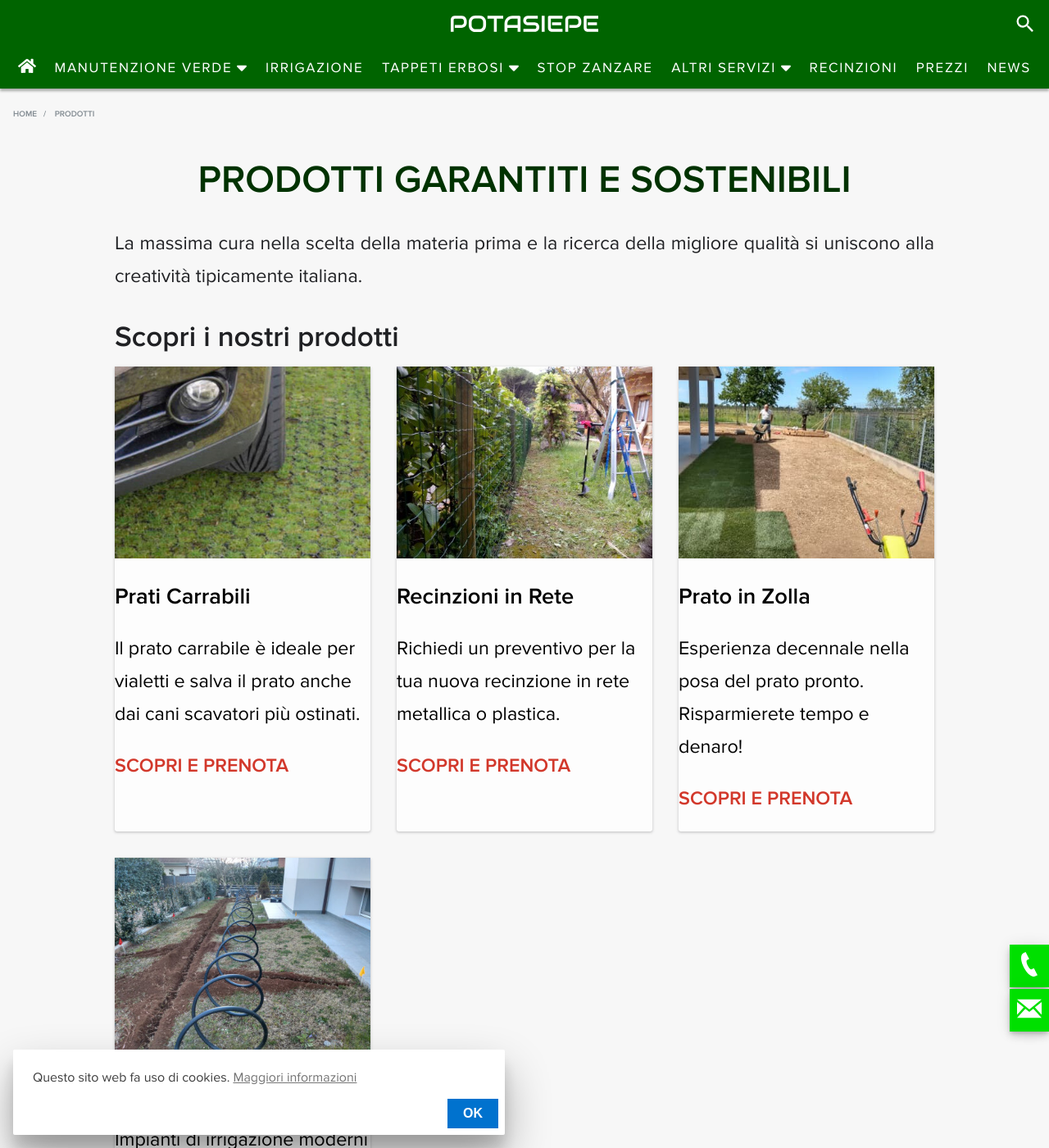
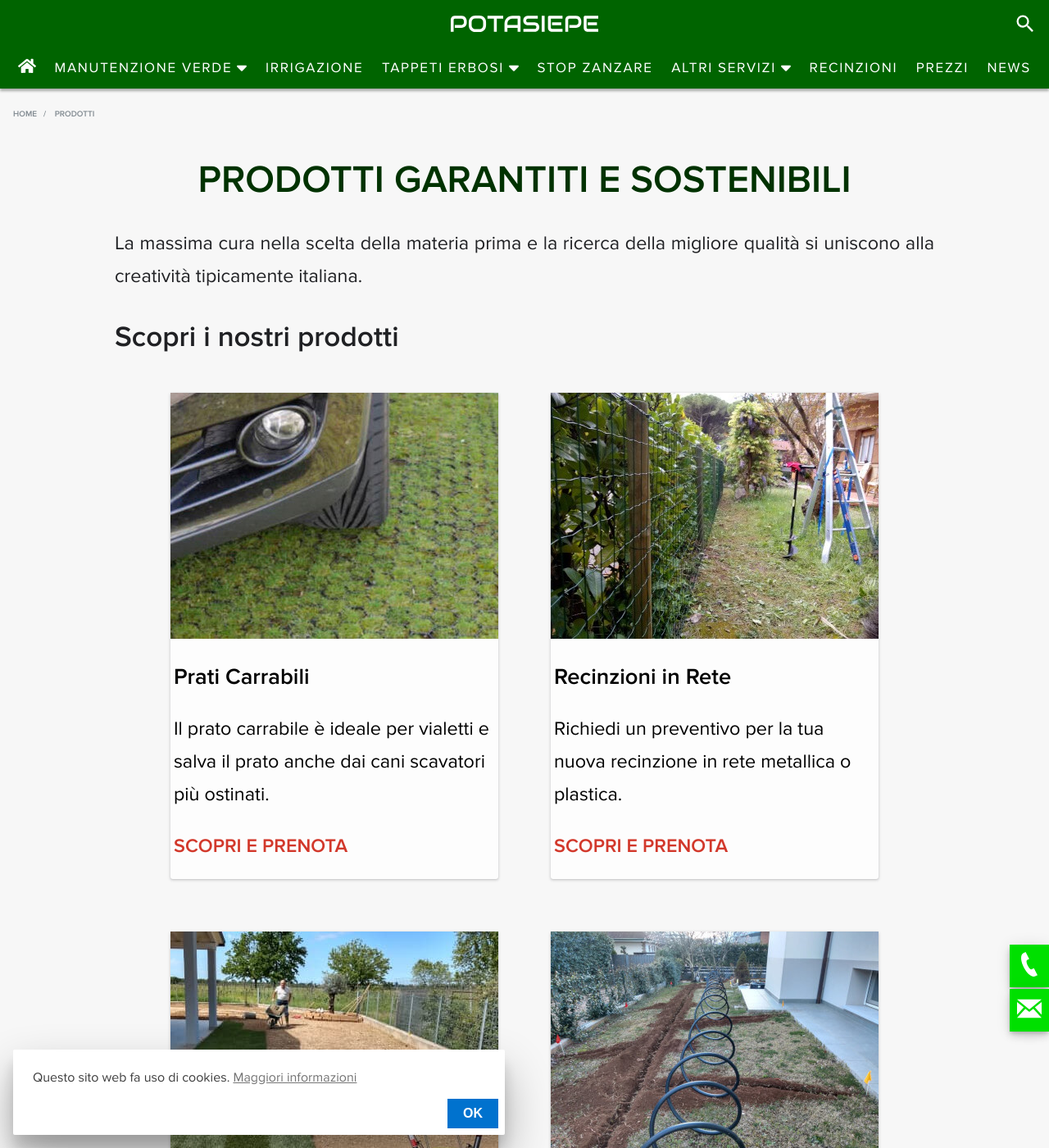
Before and after one commit to enricocaputo/enricocaputo.github.io, a Jekyll site: the page built from pages/prodotti.md, in a window 1280 px wide and 1400 px high. Shown: the whole window at 82% size. Built offline with Jekyll 4.4.1, drawn with Linux system fonts in a browser that asks for light colours.

Commit message:
ripristino css

```diff
--- a/_sass/_base.scss
+++ b/_sass/_base.scss
@@ -147,47 +147,24 @@ hr {
 .list-collection {
   text-align: center;
   color: #000;
-
-  ul {
-    display: grid;
-    grid-template-columns: repeat(auto-fit, minmax(300px, 1fr));
-    gap: 2rem;
-    align-items: stretch;
+  div {
+    margin-left: 4px;
   }
-
+  h3 {
+    margin-bottom: 0;
+  }
   ul li {
-    background: #fdfdfd;
-    display: flex;
-    flex-direction: column;
-    text-align: left;
-    border-radius: 3px;
-    padding-bottom: 20px;
-    box-shadow: 0 1px 1px 0 rgba(60, 64, 67, 0.08), 0 1px 3px 1px rgba(60, 64, 67, 0.16);
-  }
-
-  article {
-    display: flex;
-    flex-direction: column;
-    height: 100%;
-
-    div {
-      display: flex;
-      flex-direction: column;
-      flex-grow: 1;
-      padding: 0 16px;
-    }
-
-    a {
-      margin-top: auto;
-      padding-top: 12px;
+      background: #fdfdfd;
+      display: inline-block;
+      vertical-align: top;
+      text-align: left;
+      margin: 2rem;
+      max-width: 400px;
+      border-radius: 3px;
+      padding-bottom: 20px;
+      box-shadow: 0 1px 1px 0 rgba(60,64,67,.08),0 1px 3px 1px rgba(60,64,67,.16);
     }
   }
-
-  h2, .h3 {
-    margin-bottom: 0.3em;
-  }
-}
-
 
 .name {
   font-size: 1em;
@@ -303,4 +280,10 @@ table {
     padding: 25px 0;
     position: relative;
   }
+
+  .list-collection {
+    ul li {
+      margin: 2em 0;
+    }
+  }
 }
```
